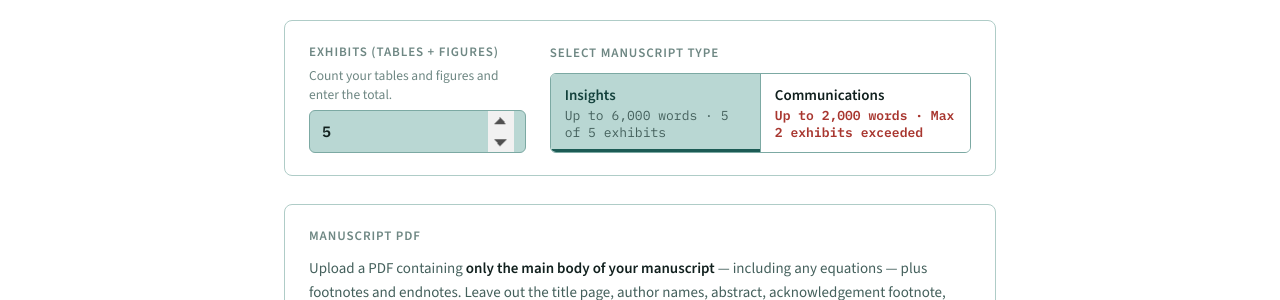
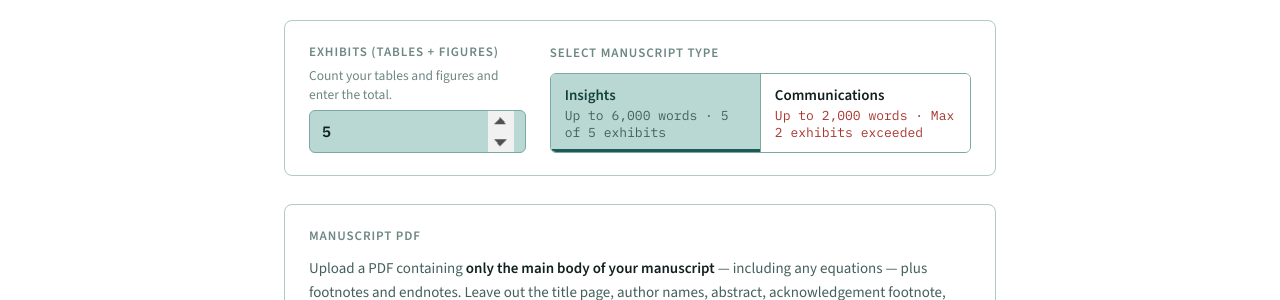
Before and after one commit to REStud/data-editor, a Jekyll site: the page word-count/index.html, which Jekyll copies as it is, in a window 1280 px wide. Shown: the part 231-531 px from the top of the page. Built offline with Jekyll 4.4.1, drawn with Linux system fonts in a browser that asks for light colours.

Commit message:
Word count tool: lighten the over-cap state on the type buttons
Drop the bolding from .type-limits.over and let the danger colour carry the
warning on its own, matching the weight of the line it replaces.

Co-Authored-By: Claude Opus 5 (1M context) <noreply@anthropic.com>

```diff
--- a/word-count/index.html
+++ b/word-count/index.html
@@ -202,7 +202,7 @@
     margin-top:2px;
     font-variant-numeric:tabular-nums;
   }
-  .segmented button .type-limits.over{ color:var(--danger); font-weight:600; }
+  .segmented button .type-limits.over{ color:var(--danger); }
   .segmented button[aria-pressed="true"]{
     background:var(--field);
     box-shadow:inset 0 -3px 0 var(--accent);
```
